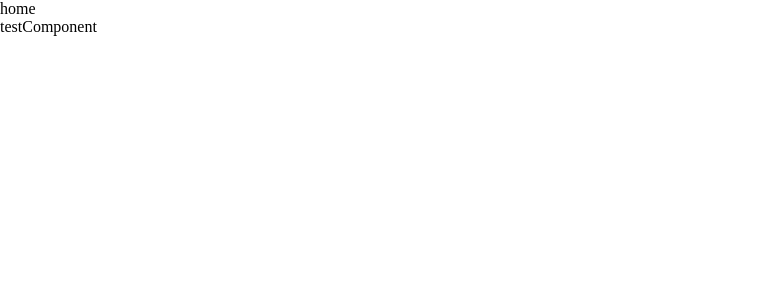
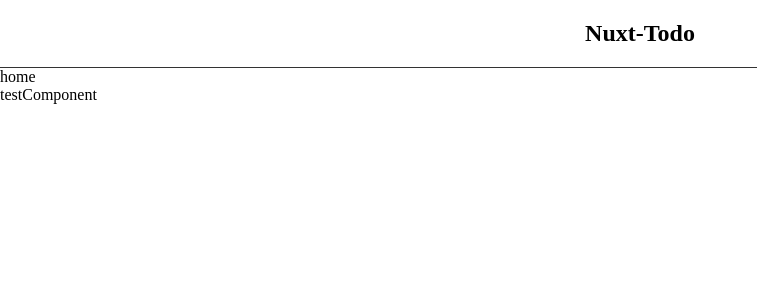
Before and after one commit to kirby0113/Nuxt-Practice, a Nuxt app: page / in a window 1280 px wide. Shown: the top 300 px of the page, without its empty margins (0-757 px from the left). Built offline with nearby package versions, Linux system fonts and the light colour scheme.

Commit message:
feat: prettier適用

```diff
--- a/components/Test.vue
+++ b/components/Test.vue
@@ -1,5 +1,3 @@
 <template>
-<div>
-    testComponent
-    </div>
+  <div>testComponent</div>
 </template>
--- /dev/null
+++ b/layouts/default.vue
@@ -0,0 +1,18 @@
+<template>
+  <div>
+      <div class="header">
+    Nuxt-Todo
+    </div>
+    <slot />
+  </div>
+</template>
+
+<style scoped>
+.header{
+    font-size:24px;
+    font-weight:bold;
+    text-align:center;
+    padding:20px 0;
+    border-bottom:solid 1px #333333;
+}
+</style>
--- a/pages/tasks/[id].vue
+++ b/pages/tasks/[id].vue
@@ -1,23 +1,15 @@
 <template>
-<div>
-  タスク詳細ページ
-</div>
+  <div>タスク詳細ページ</div>
+  <div>タスク名：{{ data.title }}</div>
+  <div>タスク期限：{{ data.limit }}</div>
   <div>
-    タスク名：{{data.title}}
+    <div>タスク詳細</div>
+    <div>{{ data.detail }}</div>
   </div>
-    <div>
-    タスク期限：{{data.limit}}
-  </div>
-  <div>
-    <div>
-      タスク詳細
-    </div>
-  <div>{{data.detail}}</div>
-    </div>
 </template>
 
 <script setup>
-const ctx = useRuntimeConfig();
+const ctx = useRuntimeConfig()
 const { id } = useRoute().params
 
 const { data } = await useFetch(`/tasks/${id}`, {
@@ -26,5 +18,4 @@ const { data } = await useFetch(`/tasks/${id}`, {
     "X-MICROCMS-API-KEY": ctx.apiKey,
   },
 })
-console.log(data);
 </script>
```
